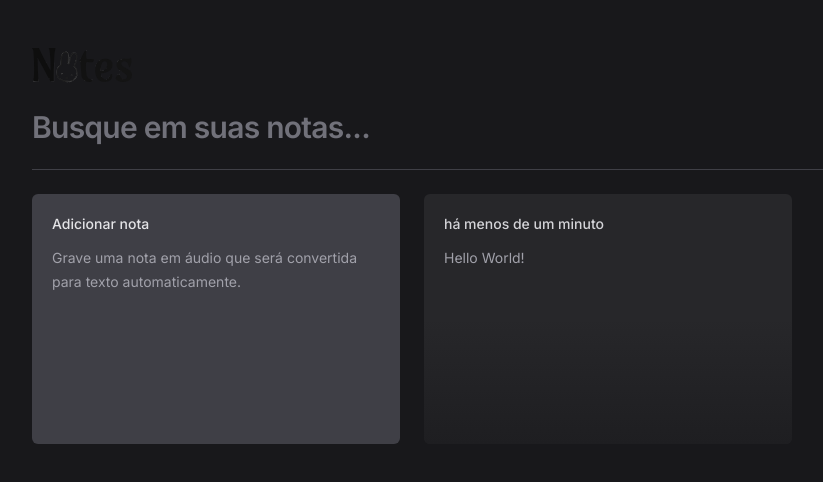
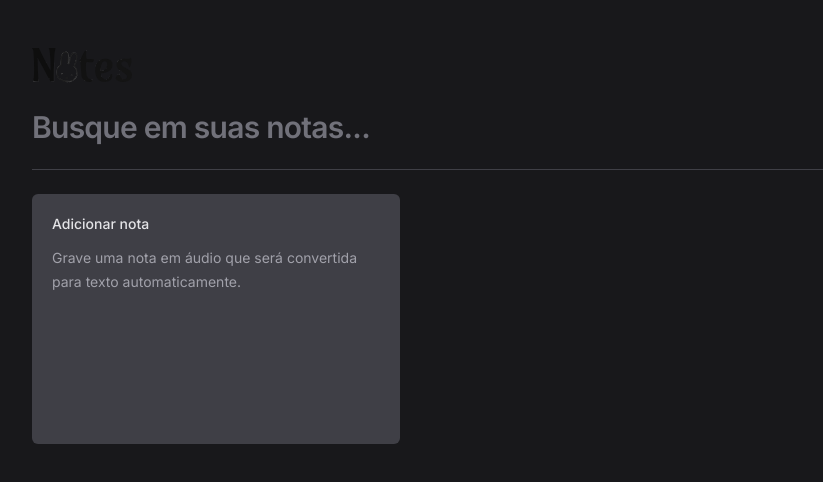
Before and after one commit to ellen-caroline/notes-rocketseat, a React (Vite) app: page / in a window 1280 px wide. Shown: the top 482 px of the page, without its empty margins (32-855 px from the left). Built offline with nearby package versions, Linux system fonts and the light colour scheme.

Commit message:
feat: :sparkles: add use state to new notes

```diff
--- a/src/app.tsx
+++ b/src/app.tsx
@@ -1,8 +1,28 @@
+import { useState } from 'react';
 import logo from './assets/logo-notes.svg';
 import { NewNoteCard } from './components/new-note-card';
 import { NoteCard } from './components/note-card';
 
+interface Note {
+  id: string
+  data: Date
+  content: string
+}
+
 export function App() {
+  const [notes, setNotes] = useState<Note[]>([])
+
+  function onNoteCreated(content: string) {
+    const newNote = {
+      // gera um id único e universal para cada nota
+      id: crypto.randomUUID,
+      date: new Date(),
+      content,
+    }
+
+    setNotes([newNote, ...notes])
+  }
+
   return (
     <div className="mx-auto max-w-6xl my-12 space-y-6">
       <img src={ logo } alt="Notes" width={100} />
@@ -18,11 +38,10 @@ export function App() {
       <div className="h-px bg-zinc-700" />
 
       <div className="grid grid-cols-3 gap-6 auto-rows-[250px]">
-        <NewNoteCard />
-        <NoteCard note={{
-          date: new Date(),
-          content: 'Hello World!'
-        }} />
+        <NewNoteCard onNoteCreated={onNoteCreated} />
+        {notes.map(note => {
+          return <NoteCard key={note.id} note={note}/>
+        })}
       </div>
     </div>
   )
--- a/src/components/new-note-card.tsx
+++ b/src/components/new-note-card.tsx
@@ -3,9 +3,14 @@ import { X } from 'lucide-react'
 import { ChangeEvent, FormEvent, useState } from 'react'
 import { toast } from 'sonner'
 
-export function NewNoteCard() {
+interface NewNoteCardProps {
+  onNoteCreated: (content: string) => void
+}
+
+export function NewNoteCard({ onNoteCreated }: NewNoteCardProps) {
   const [shouldShowOnboarding, setShouldShowOnboarding] = useState(true)
   const [content, setContent] = useState('')
+  const [isDialogOpen, setIsDialogOpen] = useState(false);
 
   function handleStartEditor() {
     setShouldShowOnboarding(false)
@@ -21,12 +26,15 @@ export function NewNoteCard() {
 
   function handleSaveNote(event: FormEvent) {
     event.preventDefault()
+    onNoteCreated(content)
+    setContent('')
     toast.success("Nota criada com sucesso!")
+    setIsDialogOpen(false);
   }
 
   return (
-    <Dialog.Root>
-      <Dialog.Trigger className="rounded-md flex flex-col bg-zinc-700 text-left p-5 gap-3 outline-none hover:ring-2 hover:ring-zinc-600 focus-visible:ring-2 focus-visible:ring-l1lac">
+    <Dialog.Root open={isDialogOpen}>
+      <Dialog.Trigger onClick={() => setIsDialogOpen(true)} className="rounded-md flex flex-col bg-zinc-700 text-left p-5 gap-3 outline-none hover:ring-2 hover:ring-zinc-600 focus-visible:ring-2 focus-visible:ring-l1lac">
         <span className="text-sm font-medium text-zinc-200">
           Adicionar nota
         </span>
@@ -56,6 +64,7 @@ export function NewNoteCard() {
                     autoFocus
                     className="text-sm leading-6 text-zinc-400 bg-transparent resize-none flex-1 outline-none"
                     onChange={handleContentChanged}
+                    value={content}
                   />
                 )}
             </div>
```
